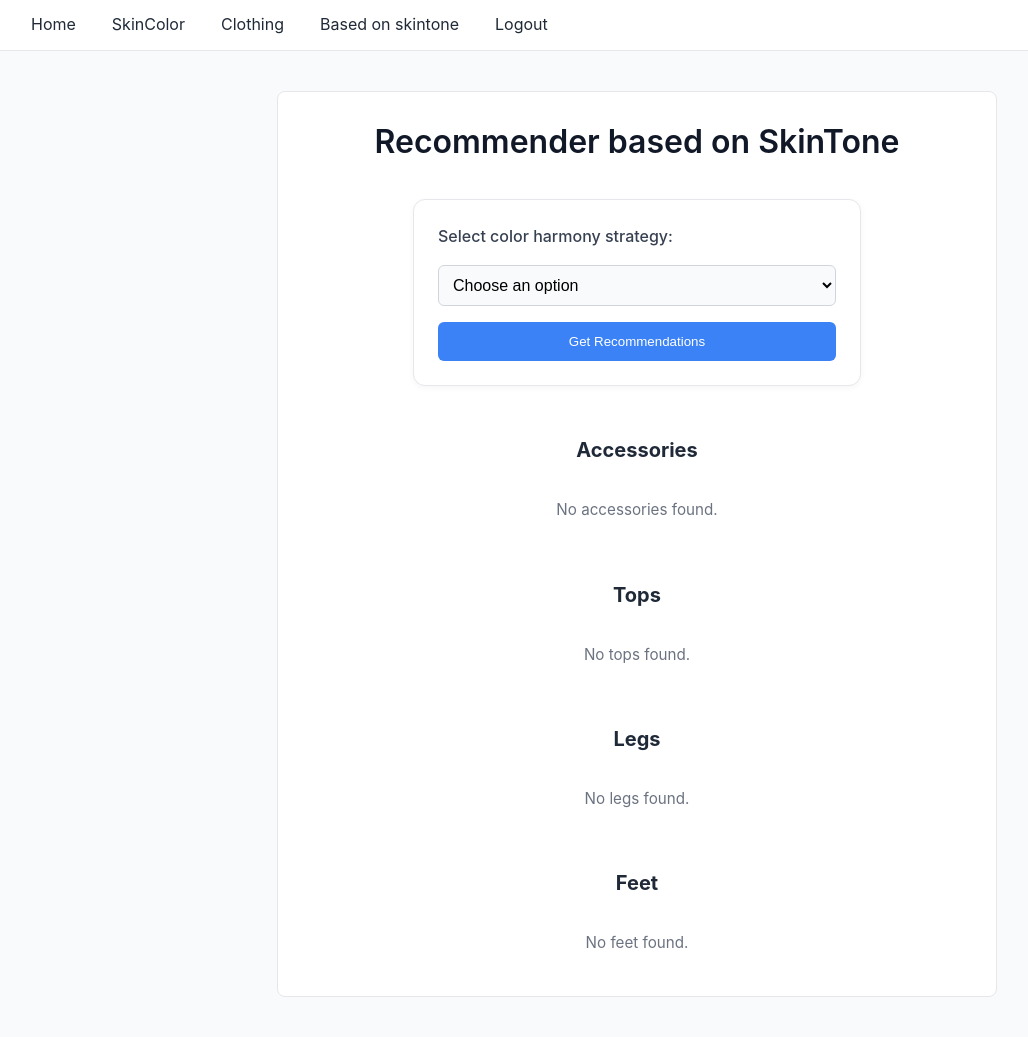
After one commit to UrielMartinez21/Outfit_recommender, a Django app: page /based_on_skintone in a window 1280 px wide. The commit adds this page. Shown: the whole page, without its empty margins (3-1031 px from the left). Run offline with Django 5.2, Linux system fonts and the light colour scheme; a user stored in the database is signed in.

Commit message:
added new section

```diff
--- a/core/urls.py
+++ b/core/urls.py
@@ -15,5 +15,5 @@ urlpatterns = [
     path('clothing_list/<int:id>/delete/', views.clothing_delete, name='clothing_delete'),
 
     # recommender
-    path('recommender/', views.recommender, name='recommender'),
+    path('based_on_skintone', views.based_on_skintone, name='based_on_skintone'),
 ]
--- a/core/views.py
+++ b/core/views.py
@@ -1,9 +1,9 @@
-from django.http import HttpResponse
+from django.http import HttpResponse, HttpResponseBadRequest
 from django.shortcuts import render, redirect, get_object_or_404
 from django.contrib.auth.decorators import login_required
 from django.contrib.auth import authenticate, login, logout
 
-from core import get_face_dominant_color, get_clothing_dominant_color
+from core import *
 from .forms import LoginForm, SkinToneForm, ClothingItemForm
 from .models import SkinTone, ClothingItem
 
@@ -128,13 +128,24 @@ def clothing_delete(request, id):
 
 
 @login_required()
-def recommender(request):
+def based_on_skintone(request):
     clothing_items = None
+
     if request.method == 'POST':
+        # Get basic data
         face_photo = SkinTone.objects.filter(user=request.user).first()
         clothing_items = ClothingItem.objects.filter(user=request.user).all()
 
         if not face_photo or not clothing_items:
-            return render(request, 'core/recommender.html', {'error': 'Please upload a face photo and clothing items first.'})
+            return HttpResponseBadRequest('No face photo or clothing items found.')
 
-    return render(request, 'core/recommender.html', {'clothing_items': clothing_items})
+        clothing_items = get_clothing_based_on_skin_tone(
+            face_photo,
+            clothing_items,
+            strategy = request.POST.get('skin_tone')
+        )
+
+        if not clothing_items['message']:
+            return HttpResponseBadRequest(clothing_items['error'])
+
+    return render(request, 'core/based_on_skintone.html', {'clothing_items': clothing_items})
--- /dev/null
+++ b/static/css/based_on_skintone.css
@@ -0,0 +1,121 @@
+/* --> Base layout */
+
+/* --> Page heading */
+h1 {
+    text-align: center;
+    font-size: 2rem;
+    font-weight: 600;
+    margin-bottom: 2rem;
+    color: #111827;
+}
+
+/* --> Centered form */
+form {
+    max-width: 28rem; /* ~448px */
+    margin: 0 auto 3rem;
+    padding: 1.5rem;
+    background-color: #ffffff;
+    border: 1px solid #e5e7eb;
+    border-radius: 0.75rem;
+    box-shadow: 0 2px 6px rgba(0, 0, 0, 0.04);
+    display: flex;
+    flex-direction: column;
+    gap: 1rem;
+}
+
+form label {
+    font-weight: 500;
+    color: #374151;
+}
+
+form select {
+    padding: 0.625rem;
+    font-size: 1rem;
+    border: 1px solid #d1d5db;
+    border-radius: 0.375rem;
+    background-color: #f9fafb;
+}
+
+form button {
+    padding: 0.75rem;
+    background-color: #3b82f6;
+    color: white;
+    font-weight: 500;
+    border: none;
+    border-radius: 0.375rem;
+    cursor: pointer;
+    transition: background-color 0.3s ease;
+}
+
+form button:hover {
+    background-color: #2563eb;
+}
+
+/* --> Skin tone section */
+h2 {
+    font-size: 1.25rem;
+    margin: 1rem auto;
+    text-align: center;
+    color: #374151;
+}
+
+/* --> Clothing category wrapper */
+.clothing-category {
+    margin-top: 2.5rem;
+}
+
+.clothing-category h2 {
+    font-size: 1.25rem;
+    margin-bottom: 1rem;
+    color: #1f2937;
+}
+
+/* --> Grid of items */
+.clothing-items {
+    display: grid;
+    grid-template-columns: repeat(auto-fit, minmax(10rem, 1fr));
+    gap: 1.5rem;
+    padding: 0 1rem;
+}
+
+/* --> Individual clothing item */
+.clothing-item {
+    background-color: #ffffff;
+    padding: 1rem;
+    border: 1px solid #e5e7eb;
+    border-radius: 0.5rem;
+    text-align: center;
+    box-shadow: 0 2px 4px rgba(0,0,0,0.03);
+}
+
+.clothing-item img {
+    width: 6.5rem;
+    height: 6.5rem;
+    object-fit: cover;
+    border-radius: 0.375rem;
+    box-shadow: 0 1px 4px rgba(0,0,0,0.05);
+}
+
+/* --> Empty state */
+p {
+    text-align: center;
+    color: #6b7280;
+    font-size: 0.95rem;
+    margin: 1rem 0;
+}
+
+/* --> Responsive layout */
+@media (max-width: 640px) {
+    form {
+        padding: 1rem;
+    }
+
+    .clothing-items {
+        grid-template-columns: 1fr;
+    }
+
+    .clothing-item img {
+        width: 100%;
+        height: auto;
+    }
+}
--- a/templates/base.html
+++ b/templates/base.html
@@ -19,7 +19,7 @@
                     <li><a href="{% url 'dashboard' %}">Home</a></li>
                     <li><a href="{% url 'skincolor' %}">SkinColor</a></li>
                     <li><a href="{% url 'clothing' %}">Clothing</a></li>
-                    <li><a href="{% url 'recommender' %}">Recommender</a></li>
+                    <li><a href="{% url 'based_on_skintone' %}">Based on skintone</a></li>
                     <li><a href="{% url 'logout' %}">Logout</a></li>
                 </ul>
             </nav>
--- /dev/null
+++ b/templates/core/based_on_skintone.html
@@ -0,0 +1,95 @@
+{% extends 'base.html' %}
+{% load static %}
+
+{% block title %}Based on SkinTone{% endblock %}
+
+{% block styles %}
+    <link rel="stylesheet" href="{% static 'css/based_on_skintone.css' %}">
+{% endblock %}
+
+{% block content %}
+    <h1>Recommender based on SkinTone</h1>
+
+    <!-- Form to choose harmony strategy -->
+    <form method="post">
+        {% csrf_token %}
+        <label for="skin_tone">Select color harmony strategy:</label>
+        <select id="skin_tone" name="skin_tone">
+            <option>Choose an option</option>
+            <option value="complementary">Complementary</option>
+            <option value="analogous">Analogous</option>
+            <option value="triadic">Triadic</option>
+            <option value="monochromatic">Monochromatic</option>
+        </select>
+        <button type="submit">Get Recommendations</button>
+    </form>
+    <!-- Form to choose harmony strategy -->
+
+    <!-- Skin Tone -->
+    {% if clothing_items.skin_tone %}
+        <h2>Skin tone: {{ clothing_items.skin_tone }}</h2>
+    {% endif %}
+    <!-- Skin Tone -->
+
+    <!-- Accessories -->
+    <div class="clothing-category">
+        <h2>Accessories</h2>
+        <div class="clothing-items">
+            {% for accessory in clothing_items.accessories %}
+                <div class="clothing-item">
+                    <img src="{{ accessory.image.url }}" alt="{{ accessory.name }}">
+                </div>
+            {% empty %}
+                <p>No accessories found.</p>
+            {% endfor %}
+        </div>
+    </div>
+    <!-- Accessories -->
+
+    <!-- Tops -->
+    <div class="clothing-category">
+        <h2>Tops</h2>
+        <div class="clothing-items">
+            {% for top in clothing_items.tops %}
+                <div class="clothing-item">
+                    <img src="{{ top.image.url }}" alt="{{ top.name }}">
+                </div>
+                {% empty %}
+                <p>No tops found.</p>
+            {% endfor %}
+        </div>
+    </div>
+    <!-- Tops -->
+
+    <!-- Legs -->
+    <div class="clothing-category">
+        <h2>Legs</h2>
+        <div class="clothing-items">
+            {% for leg in clothing_items.legs %}
+                <div class="clothing-item">
+                    <img src="{{ leg.image.url }}" alt="{{ leg.name }}">
+                </div>
+            {% empty %}
+                <p>No legs found.</p>
+            {% endfor %}
+        </div>
+    </div>
+    <!-- Legs -->
+
+    <!-- Feet -->
+    <div class="clothing-category">
+        <h2>Feet</h2>
+        <div class="clothing-items">
+            {% for foot in clothing_items.feet %}
+                <div class="clothing-item">
+                    <img src="{{ foot.image.url }}" alt="{{ foot.name }}">
+                    <br>
+                </div>
+                {% empty %}
+                <p>No feet found.</p>
+            {% endfor %}
+        </div>
+    </div>
+    <!-- Feet -->
+
+{% endblock %}
```
Also changed, not shown: core/__init__.py (+49 -13 lines), templates/core/recommender.html (deleted, +0 -12 lines), db.sqlite3, static/css/recommender.css (deleted).
